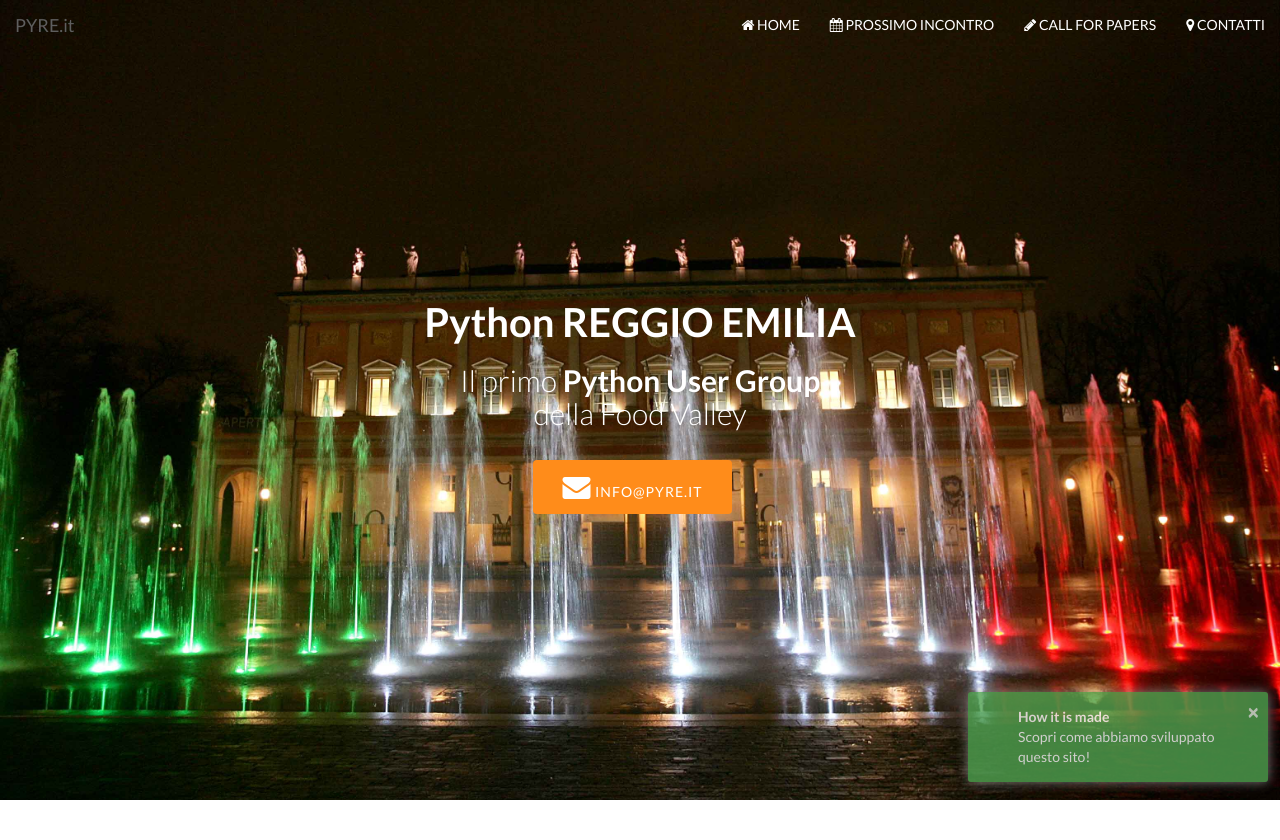
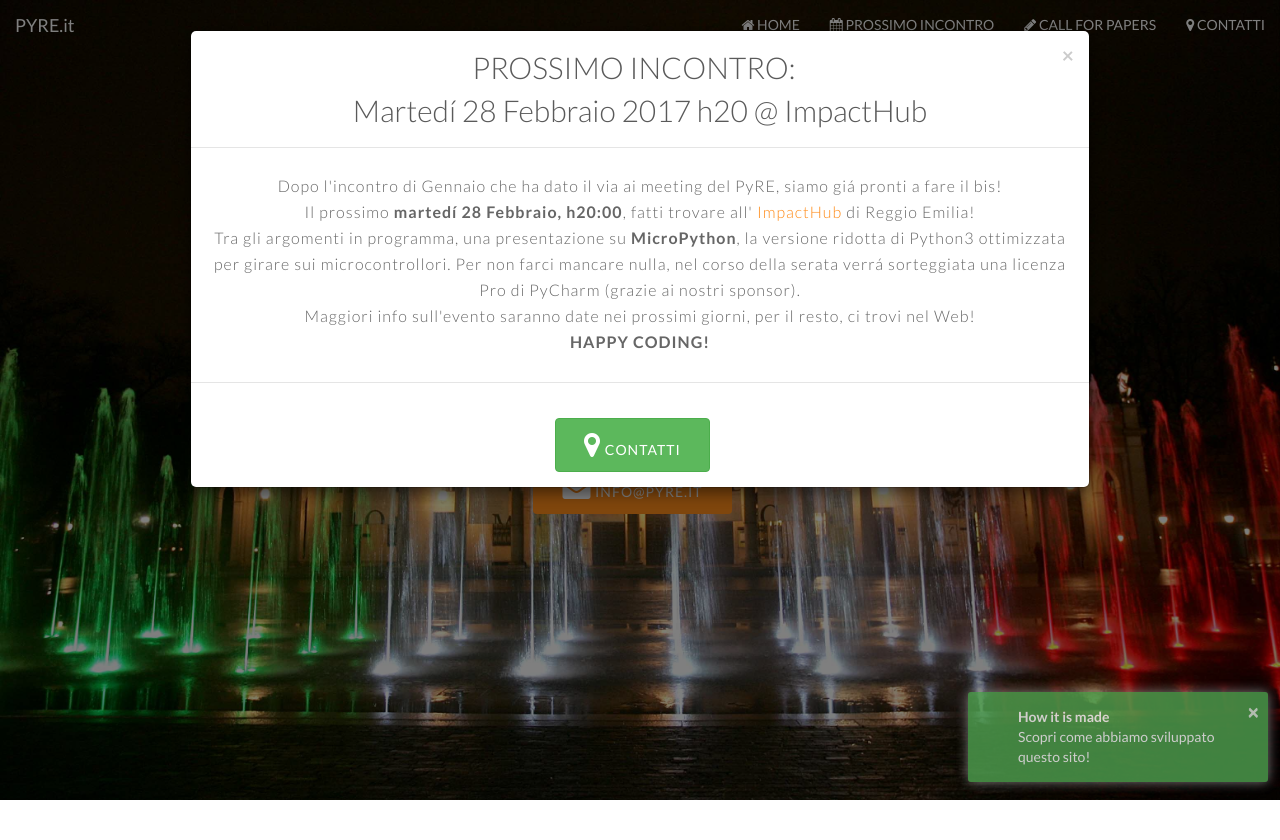
Before and after one commit to alessandrocucci/PyRE, a Flask app: page / in a window 1280 px wide. Shown: the top 840 px of the page. Run offline with Flask 2, Linux system fonts and the light colour scheme; parts of the project's set-up code (start-up, migrations or seed data) failed here and were passed over; some libraries are stand-ins or nearby versions; some web fonts are replaced.

Commit message:
aggiunta modal

```diff
--- a/app/static/js/main/index.js
+++ b/app/static/js/main/index.js
@@ -18,3 +18,5 @@ $(window).scroll(function() {
 		toastr.success('Scopri come abbiamo sviluppato questo sito!', 'How it is made');
 	  }
 });
+
+setTimeout(function showModal() {$('#provvisorio').modal('show');}, 2500);
--- a/app/templates/main/menu.html
+++ b/app/templates/main/menu.html
@@ -33,18 +33,19 @@
     <div class="modal-content">
         <div class="modal-header">
             <button type="button" class="close" data-dismiss="modal" aria-hidden="true">&times;</button>
-            <h2 class="modal-title centered">Stiamo preparando il nostro primo incontro!</h2>
+            <h2 class="modal-title centered">PROSSIMO INCONTRO: <br>Martedí 28 Febbraio 2017 h20 @ ImpactHub</h2>
         </div>
       <div class="modal-body">
-          <p class="centerd">Il PyRE è un gruppo nato da pochissimo tempo, c'è tanto da fare e poca gente per farla.<br>
-              Tuttavia, siamo intenzionati a partire con il piede giusto e il <b>prima possibile</b>,
-              sia per farci conoscere dal vivo, sia per raccogliere idee, consigli, critiche e pareri.<br>
-              Per rimanere aggiornato, partecipare attivamente all'organizzazione, o essere tra i nostri primi
-              speaker, puoi utilizzare i link qui sotto!
+          <p class="centered">Dopo l'incontro di Gennaio che ha dato il via ai meeting del PyRE, siamo giá pronti a fare il bis!<br>
+          Il prossimo <b>martedí 28 Febbraio, h20:00</b>, fatti trovare all' <a href="http://www.impacthubre.it/" target="_blank">ImpactHub</a> di Reggio Emilia!<br>
+          Tra gli argomenti in programma, una presentazione su <b>MicroPython</b>, la versione ridotta di Python3 ottimizzata per girare sui microcontrollori.
+          Per non farci mancare nulla, nel corso della serata verrá sorteggiata una licenza Pro di PyCharm (grazie ai nostri sponsor).<br>
+          Maggiori info sull'evento saranno date nei prossimi giorni, per il resto, ci trovi nel Web!<br>
+          <b>HAPPY CODING!</b>
+          </p>
       </div>
-        <div class="modal-footer">
-            <a href="https://mail.python.org/mm3/mailman3/lists/pyre.python.org/" target="_blank"><button class='btn btn-conf-2 btn-success'><i class="fa fa-envelope fa-2x" aria-hidden="true"></i> Mailing List</button></a>
-            <a href="/callforpapers"><button class='btn btn-conf-2 btn-primary'><i class="fa fa-pencil fa-2x" aria-hidden="true"></i> Call for Papers</button></a>
+        <div class="modal-footer centered">
+            <a href="/contatti"><button class='btn btn-conf-2 btn-success'><i class="fa fa-map-marker fa-2x" aria-hidden="true"></i> Contatti</button></a>
           </div>
     </div>
   </div>
```
